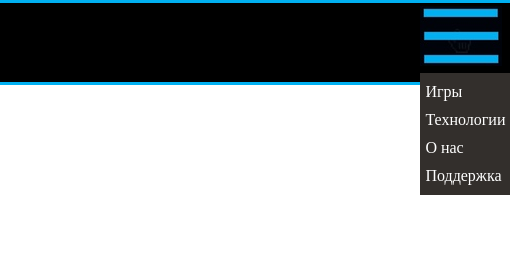
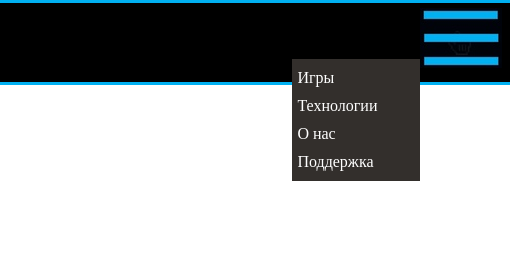
Before and after one commit to SakrFeat/sakrfeat.github.com, a plain HTML site: page onas.html in a window 1280 px wide. Both pictures are taken after a click on the element 1231 px from the left and 38 px from the top of the page. Shown: the top 280 px of the page, 770-1280 px from the left. Drawn offline with Linux system fonts and the light colour scheme.

Commit message:
Update projectonas.css

```diff
--- a/cssproject/projectonas.css
+++ b/cssproject/projectonas.css
@@ -24,14 +24,21 @@ body {
 
 #okno {
   cursor: pointer;
-  margin-bottom: 3%;
+  margin-top: 0.6%;
+  margin-left: 93%;
+  z-index: 2;
+  position: fixed;
 }
 
 #menu {
   background: #332f2c no-repeat;
   height: auto;
-  width: auto;
+  width: 10%;
+  margin-top: 4.6%;
+  margin-left: 83%;
   display: none;
+  z-index: 3;
+  position: fixed;
 }
 
 #menu li a {
@@ -54,14 +61,6 @@ body {
 
 #menu li:hover{
   background: #474A51;
-}
-
-#vse {
-  flex-direction: column;
-  z-index: 2;
-  margin-top: 0.5%;
-  margin-left: 93%;
-  position: fixed;
 }
 
 .block {
```
